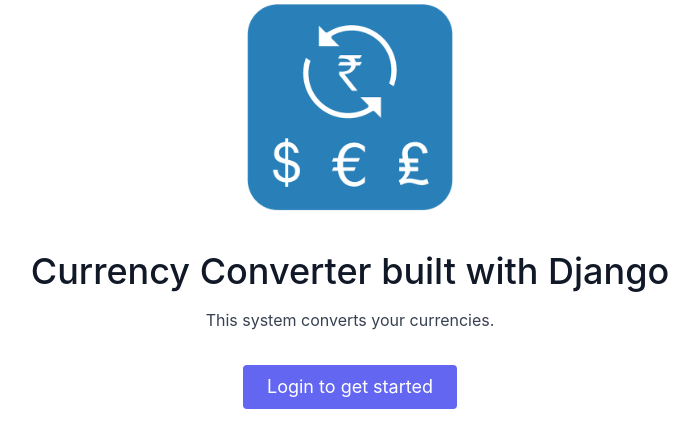
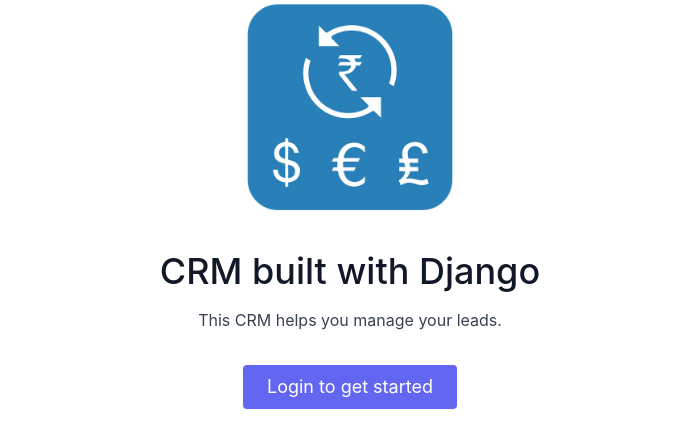
Before and after one commit to bbigbear/Django-CRM-Web, a Django app: page / in a window 1280 px wide. Shown: the part 92-540 px from the top of the page, without its empty margins (290-989 px from the left). Run offline with Django 4.2, Linux system fonts and the light colour scheme; style sheets or scripts are compiled from the project's sources; some libraries are stand-ins or nearby versions.

Commit message:
style: title update

```diff
--- a/templates/_base.html
+++ b/templates/_base.html
@@ -9,7 +9,7 @@
         <title>
             {% block title %}
             {% endblock title %}
-            | Currency Converter
+            | Customer Relationship Management
         </title>
         <link rel="shortcut icon"
               href="{% static 'images/favicon.ico' %}"
--- a/templates/landing.html
+++ b/templates/landing.html
@@ -10,8 +10,8 @@
                  alt="hero"
                  src="{% static 'images/currency-converter.png' %}">
             <div class="text-center lg:w-2/3 w-full">
-                <h1 class="title-font sm:text-4xl text-3xl mb-4 font-medium text-gray-900">Currency Converter built with Django</h1>
-                <p class="mb-8 leading-relaxed">This system converts your currencies.</p>
+                <h1 class="title-font sm:text-4xl text-3xl mb-4 font-medium text-gray-900">CRM built with Django</h1>
+                <p class="mb-8 leading-relaxed">This CRM helps you manage your leads.</p>
                 <div class="flex justify-center">
                     <a href="{% url 'users:login' %}"
                        class="inline-flex text-white bg-indigo-500 border-0 py-2 px-6 focus:outline-none hover:bg-indigo-600 rounded text-lg">
```
